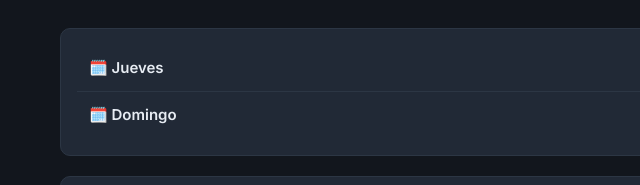
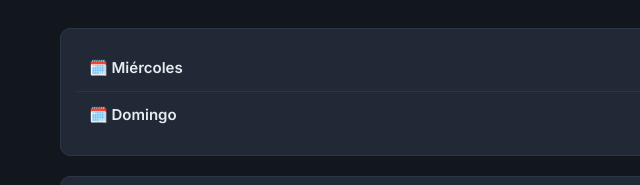
Before and after one commit to fabio-ipr/iprvalencia, a plain HTML site: page index.html in a window 1280 px wide. Shown: the part 422-607 px from the top of the page, 0-640 px from the left. Drawn offline with nearby package versions, Linux system fonts and the light colour scheme.

Commit message:
Change schedule day from Jueves to Miércoles

```diff
--- a/index.html
+++ b/index.html
@@ -113,7 +113,7 @@ button,input,select{font-family:inherit;font-size:inherit;color:inherit}
 
 <div class="schedules">
 <div class="schedule-item">
-<span class="schedule-day">🗓️ Jueves</span>
+<span class="schedule-day">🗓️ Miércoles</span>
 <span class="schedule-time">20:30</span>
 </div>
 <div class="schedule-item">
```
